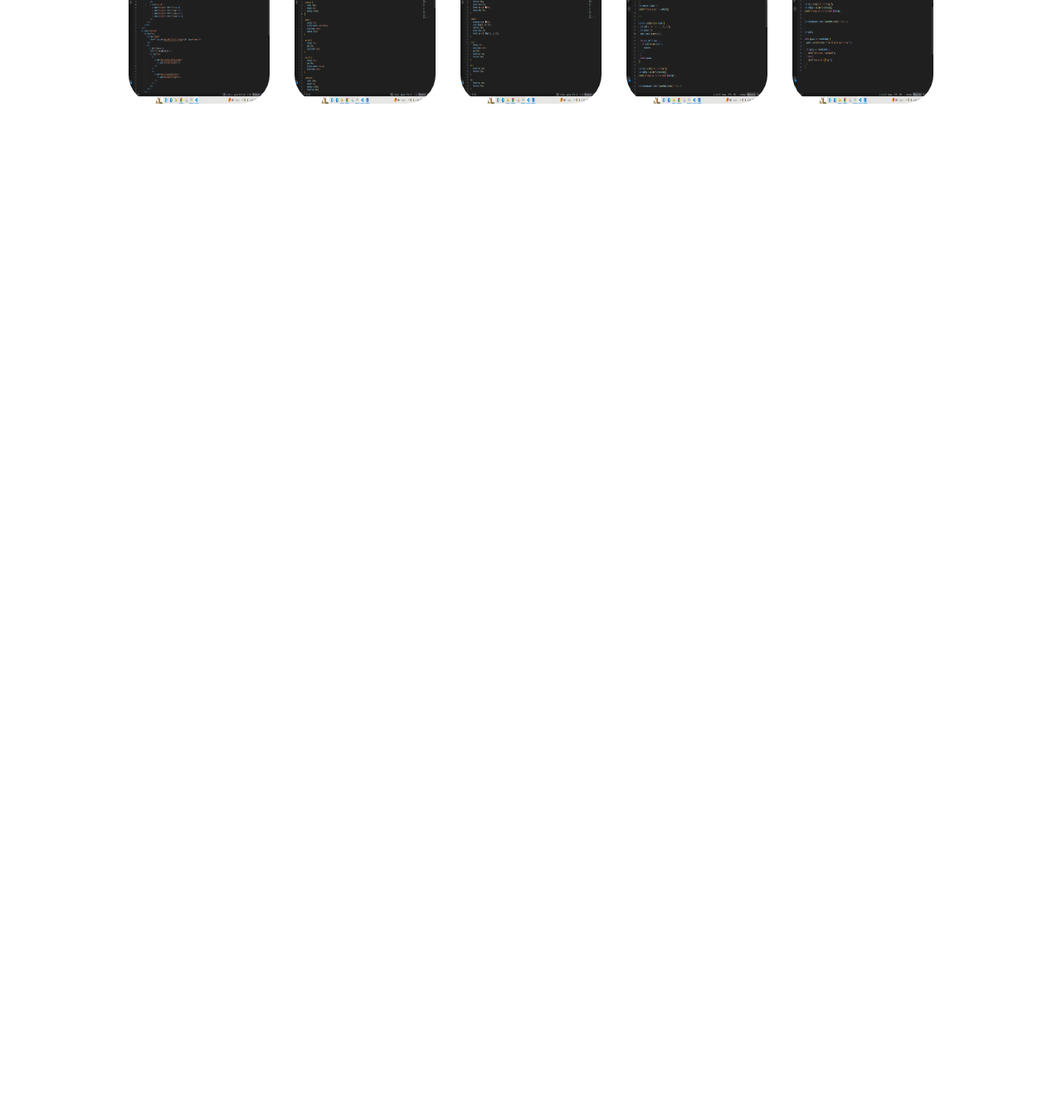
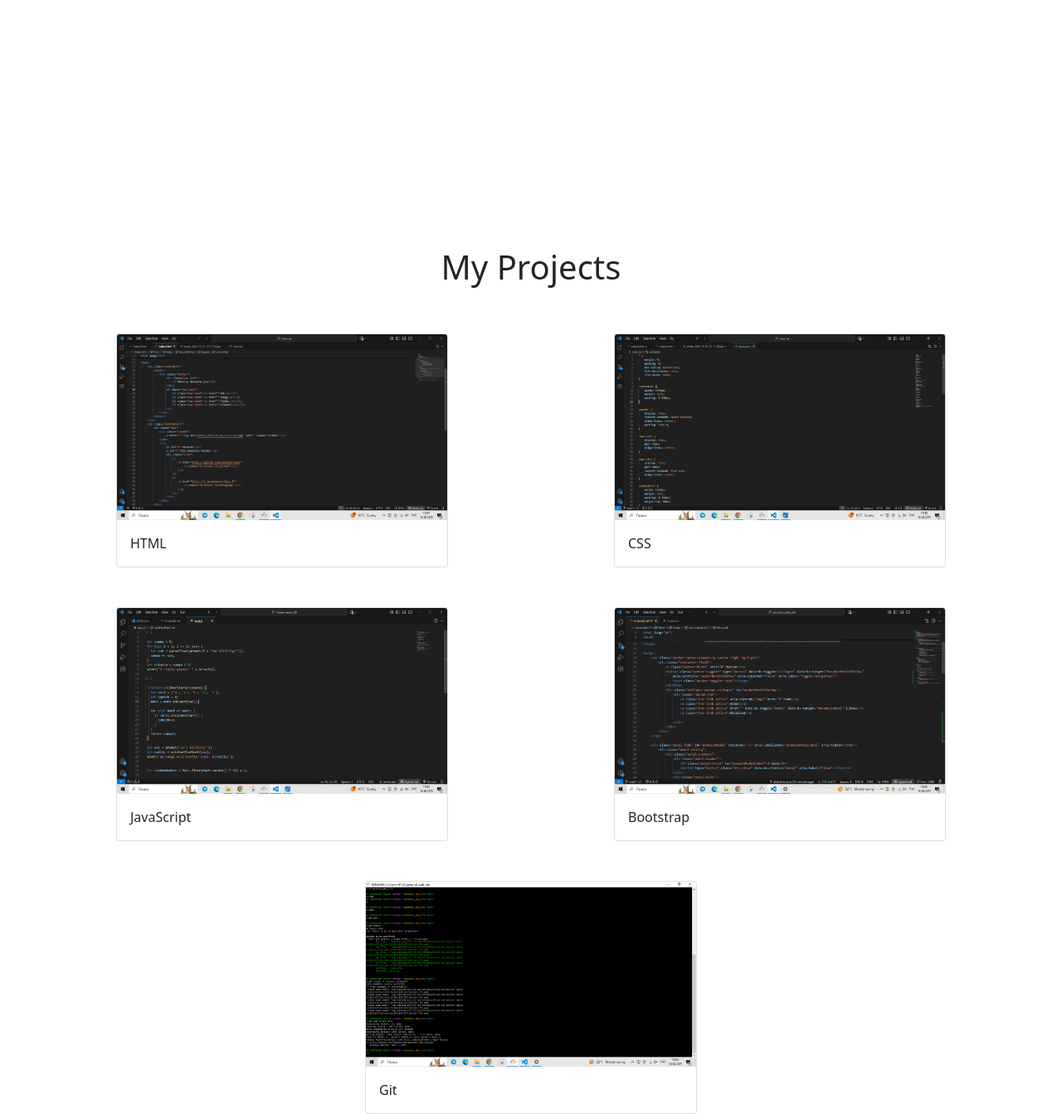
Before and after one commit to abdusharipow/personal_web_site, a plain HTML site: page index.html in a window 1280 px wide. Shown: the part 408-1751 px from the top of the page at 83% size. Before the commit the page ends 800 px from the top, so only its background shows below. Drawn offline with nearby package versions, Linux system fonts and the light colour scheme.

Commit message:
my project bo'limi qo'shildi

```diff
--- a/index.html
+++ b/index.html
@@ -59,7 +59,7 @@
         <img src="img/12e944afd917d123319c9074a7e72581785a3b38.png" alt="" class="rasm">
         <div class="box">
             <h3>Hi,I'm Shoxrux Abdusharipov</h3>
-            <h4 class="sar">I'm IT Devoloper</h4>
+            <h4 class="sar">I'm Frontend Devoloper</h4>
             <div class="box1">
                 <a href="https://github.com/abdusharipow"><i class="fa-brands fa-github"></i></a>
                 <a href=""><i class="fa-brands fa-youtube"></i></a>
@@ -70,18 +70,44 @@
 
     </div>
     <div class="container1">
+        <h1 class="c1-sarlavha">My Projects</h1><br><br>
         <div class="block">
-            <h3>HTML</h3>
-            <h3>CSS</h3>
-            <h3>JavaScript</h3>
+            <div class="card" style="width: 400px;">
+                <img src="img/Снимок экрана (73).png" class="card-img-top" alt="...">
+                <div class="card-body">
+                    <p class="card-text">HTML</p>
+                </div>
+            </div>
+            <div class="card" style="width: 400px;">
+                <img src="img/Снимок экрана (74).png    " class="card-img-top" alt="...">
+                <div class="card-body">
+                    <p class="card-text">CSS</p>
+                </div>
+            </div>
+        </div><br><br>
+        <div class="block2">
+            <div class="card" style="width: 400px;">
+                <img src="img/Снимок экрана (77).png" class="card-img-top" alt="...">
+                <div class="card-body">
+                    <p class="card-text">JavaScript</p>
+                </div>
+            </div>
+            <div class="card" style="width: 400px;">
+                <img src="img/Снимок экрана (79).png" class="card-img-top" alt="...">
+                <div class="card-body">
+                    <p class="card-text">Bootstrap</p>
+                </div>
+            </div>
+        </div><br><br>
+        <div class="block3">
+            <div class="card" style="width: 400px;">
+                <img src="img/Снимок экрана (80).png" class="card-img-top" alt="...">
+                <div class="card-body">
+                    <p class="card-text">Git</p>
+                </div>
+            </div>
         </div>
-        <div class="rasmlar">
-            <img src="img/Снимок экрана (73).png" alt="" class="rasm1">
-            <img src="img/Снимок экрана (74).png" alt="" class="rasm2">
-            <img src="img/Снимок экрана (76).png" alt="" class="rasm3">
-            <img src="img/Снимок экрана (77).png" alt="" class="rasm4">
-            <img src="img/Снимок экрана (78).png" alt="" class="rasm5">
-        </div>
+
     </div>
 
 </body>
--- a/main.css
+++ b/main.css
@@ -40,6 +40,7 @@
 }
 .container{
     display: flex;
+    justify-content: center;
     align-items: center;
     margin-top: 50px;
     gap: 25px;
@@ -57,33 +58,21 @@
     align-items: center;
     gap: 200px;
 }
-.rasm1{
-    width: 200px;
-    height: 200px;
-    padding: 15px;
-    border-radius: 50px;
+.block2{
+    display: flex;
+    justify-content: center;
+    align-items: center;
+    gap: 200px;
 }
-.rasm2{
-    width: 200px;
-    height: 200px;
-    padding: 15px;
-    border-radius: 50px;
+.block3{
+    display: flex;
+    justify-content: center;
+    align-items: center;
 }
-.rasm3{
-    width: 200px;
-    height: 200px;
-    padding: 15px;
-    border-radius: 50px;
+.container1{
+    margin-top: 400px;
 }
-.rasm4{
-    width: 200px;
-    height: 200px;
-    padding: 15px;
-    border-radius: 50px;
+.c1-sarlavha{
+    display: flex;
+    justify-content: center;
 }
-.rasm5{
-    width: 200px;
-    height: 200px;
-    padding: 15px;
-    border-radius: 50px;
-}
```
Also changed, not shown: img/Снимок экрана (79).png (added), img/Снимок экрана (80).png (added).
